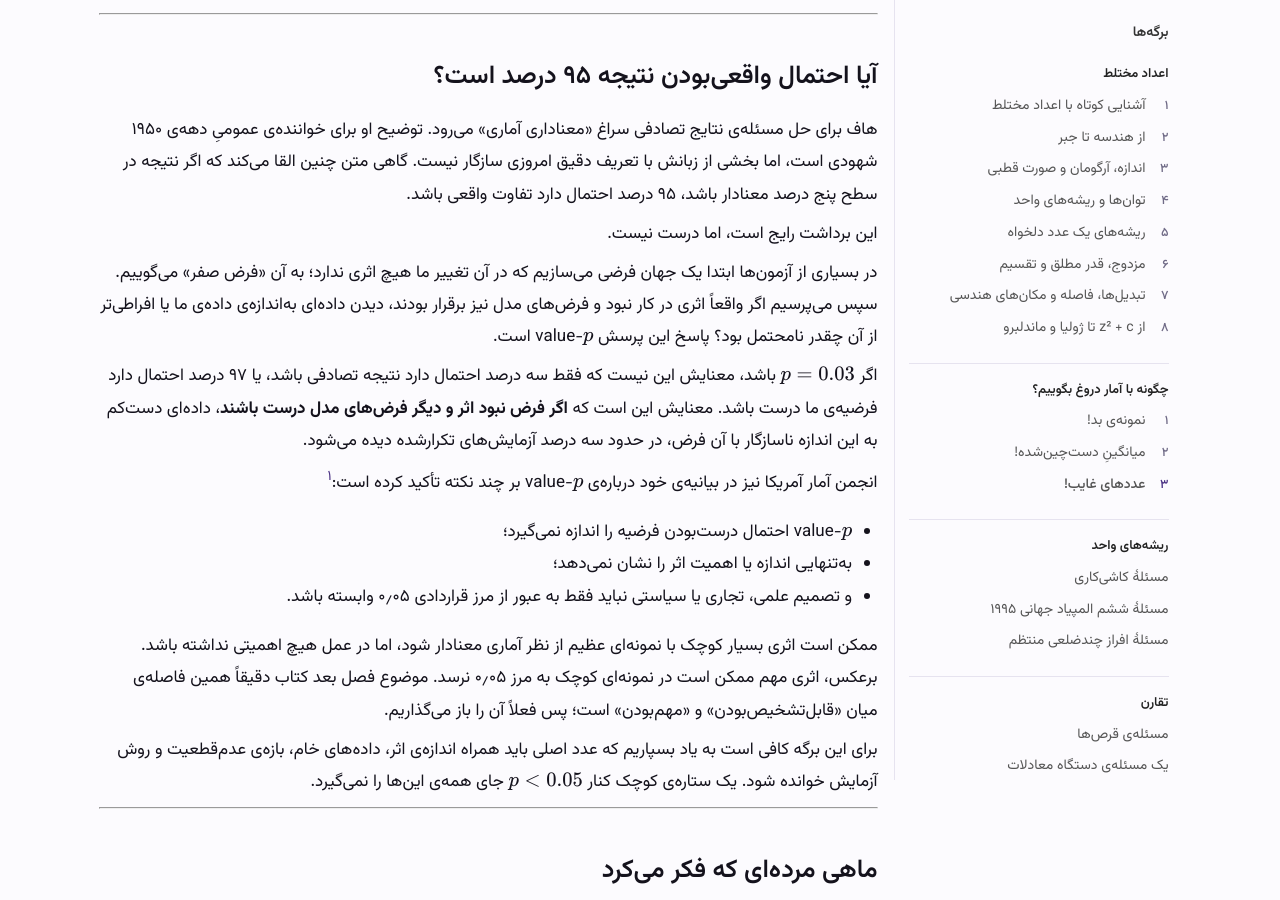
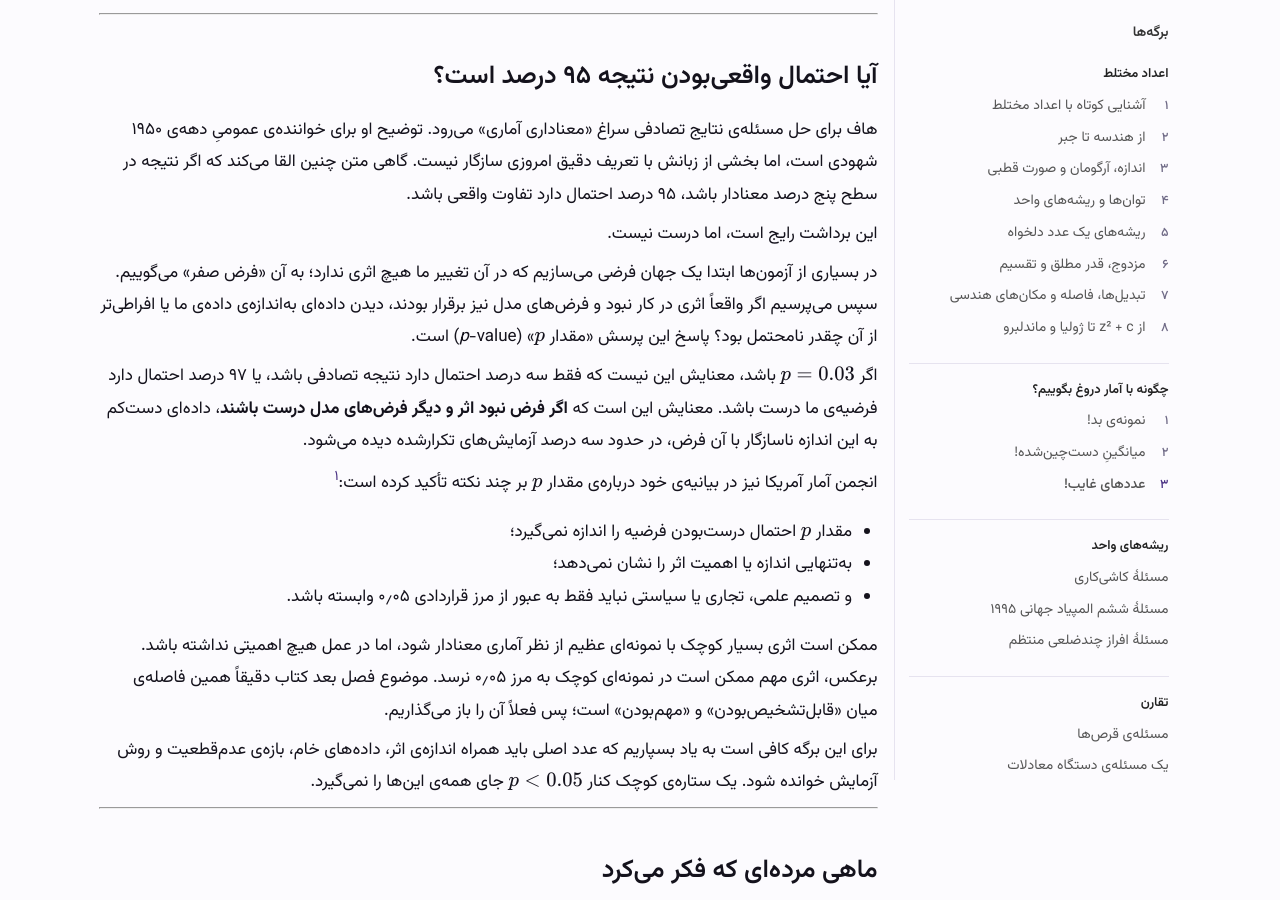
Before and after one commit to pooyarezaie/Fractal-Notes, a Jekyll site: the page built from how-to-lie-with-statistics/the-little-figures-that-are-not-there.md, in a window 1280 px wide and 900 px high, scrolled down 4494 px. Built offline with Jekyll 4.4.1, drawn with Linux system fonts in a browser that asks for light colours.

Commit message:
Say «مقدار p» instead of the LTR "p-value" in running text
The Latin "p-value" chunk broke the RTL flow mid-sentence. First
mention keeps (*p*-value) as the parenthetical English term, matching
how the note introduces Statistical Power.

Co-Authored-By: Claude Fable 5 <noreply@anthropic.com>

```diff
--- a/how-to-lie-with-statistics/the-little-figures-that-are-not-there.md
+++ b/how-to-lie-with-statistics/the-little-figures-that-are-not-there.md
@@ -138,13 +138,13 @@ last_modified_at: 2026-08-12
 
 این برداشت رایج است، اما درست نیست.
 
-در بسیاری از آزمون‌ها ابتدا یک جهان فرضی می‌سازیم که در آن تغییر ما هیچ اثری ندارد؛ به آن «فرض صفر» می‌گوییم. سپس می‌پرسیم اگر واقعاً اثری در کار نبود و فرض‌های مدل نیز برقرار بودند، دیدن داده‌ای به‌اندازه‌ی داده‌ی ما یا افراطی‌تر از آن چقدر نامحتمل بود؟ پاسخ این پرسش $p$-value است.
+در بسیاری از آزمون‌ها ابتدا یک جهان فرضی می‌سازیم که در آن تغییر ما هیچ اثری ندارد؛ به آن «فرض صفر» می‌گوییم. سپس می‌پرسیم اگر واقعاً اثری در کار نبود و فرض‌های مدل نیز برقرار بودند، دیدن داده‌ای به‌اندازه‌ی داده‌ی ما یا افراطی‌تر از آن چقدر نامحتمل بود؟ پاسخ این پرسش «مقدار $p$» (*p*-value) است.
 
 اگر $p=0.03$ باشد، معنایش این نیست که فقط سه درصد احتمال دارد نتیجه تصادفی باشد، یا ۹۷ درصد احتمال دارد فرضیه‌ی ما درست باشد. معنایش این است که **اگر فرض نبود اثر و دیگر فرض‌های مدل درست باشند**، داده‌ای دست‌کم به این اندازه ناسازگار با آن فرض، در حدود سه درصد آزمایش‌های تکرارشده دیده می‌شود.
 
-انجمن آمار آمریکا نیز در بیانیه‌ی خود درباره‌ی $p$-value بر چند نکته تأکید کرده است:[<sup>۱</sup>](https://doi.org/10.1080/00031305.2016.1154108)
+انجمن آمار آمریکا نیز در بیانیه‌ی خود درباره‌ی مقدار $p$ بر چند نکته تأکید کرده است:[<sup>۱</sup>](https://doi.org/10.1080/00031305.2016.1154108)
 
-- $p$-value احتمال درست‌بودن فرضیه را اندازه نمی‌گیرد؛
+- مقدار $p$ احتمال درست‌بودن فرضیه را اندازه نمی‌گیرد؛
 - به‌تنهایی اندازه یا اهمیت اثر را نشان نمی‌دهد؛
 - و تصمیم علمی، تجاری یا سیاستی نباید فقط به عبور از مرز قراردادی ۰٫۰۵ وابسته باشد.
 
```
